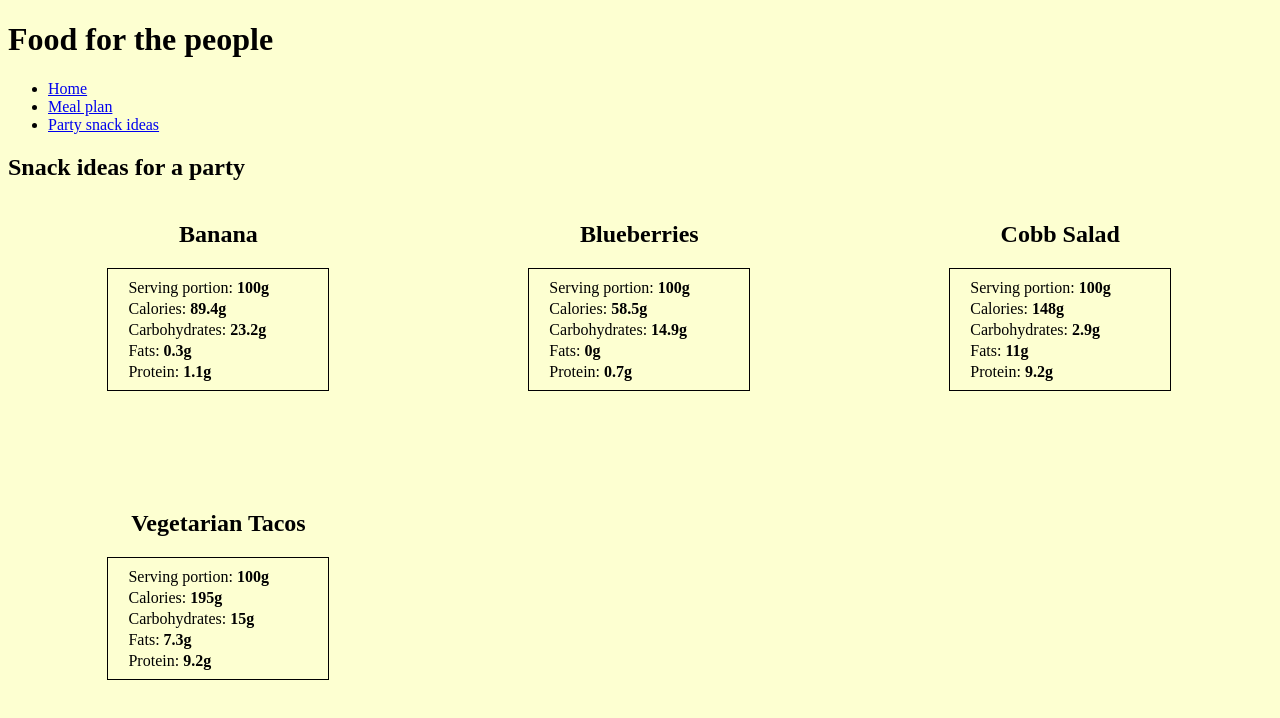
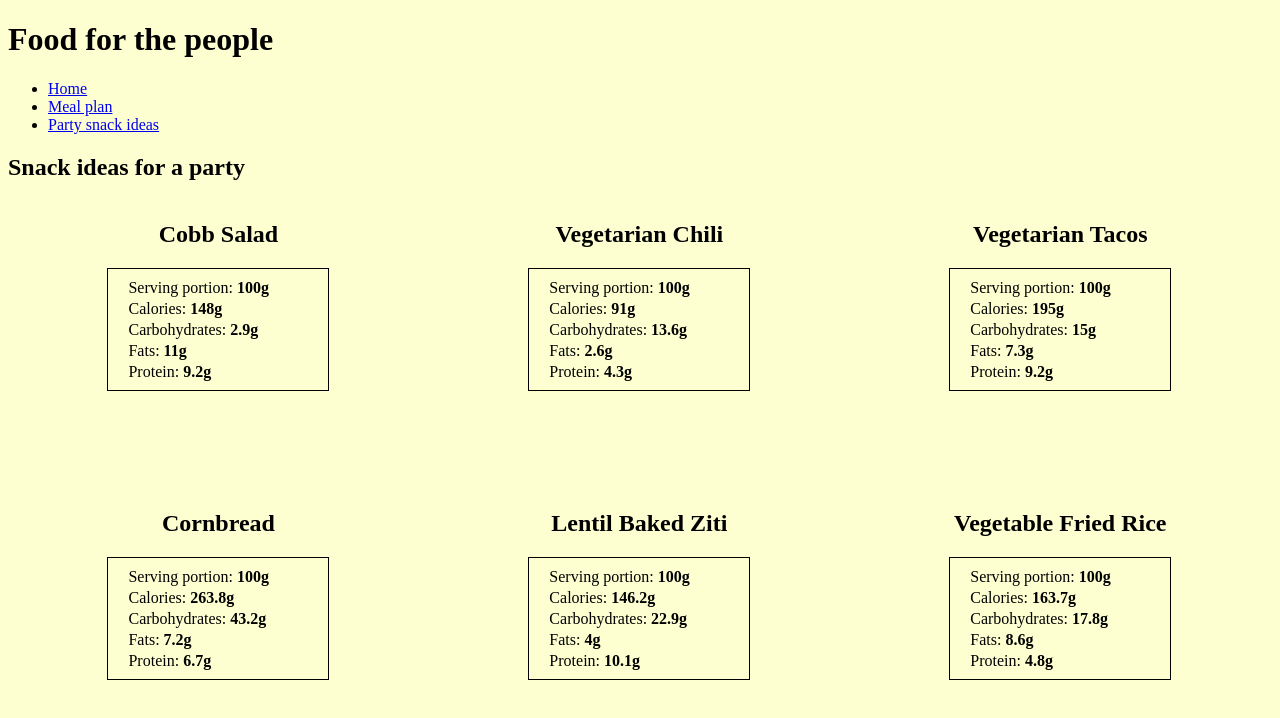
Before and after one commit to ArminasStrolys/react-tietoevry, a React (Create React App) app: page /party-ideas in a window 1280 px wide. Shown: the top 718 px of the page. Built offline with nearby package versions, Linux system fonts and the light colour scheme.

Commit message:
Random generating food for every day

```diff
--- a/src/components/monthlyPlan/MonthlyPlan.jsx
+++ b/src/components/monthlyPlan/MonthlyPlan.jsx
@@ -3,19 +3,18 @@
 import data from "../../data/data.json";
 
 export default function MonthlyPlan() {
-
-  const [getCalories, setGetCalories] = useState("");
-  const getCals = (data) => {
-    setGetCalories(data);
-  };
+  // const [getCalories, setGetCalories] = useState("");
+  // const getCals = (data) => {
+  //   setGetCalories(data);
+  // };
 
   function rndNum(min, max) {
     return Math.floor(Math.random() * (max - min + 1) + min);
   }
 
-  let sum = 0;
-  const weeklyPlan = [];
-  const ids = []
+  // let sum = 0;
+  // const weeklyPlan = [];
+  // const ids = []
 
   // rndNum(0,data.length)
   // console.log(data[0].nutrition.calories)
@@ -25,25 +24,69 @@
   //   console.log(weeklyPlan)
   // }
 
-  while (getCalories > sum) {
-    let x = rndNum(0, data.length - 1)
-    weeklyPlan.push(data[x].nutrition.calories);
-    ids.push(x)
-    sum = Math.round(weeklyPlan.reduce((a, b) => a + b));
-    console.log(weeklyPlan);
-    console.log('sum',sum);
+  // while (getCalories > sum) {
+  //   let x = rndNum(0, data.length - 1)
+  //   weeklyPlan.push(data[x].nutrition.calories);
+  //   ids.push(x)
+  //   sum = Math.round(weeklyPlan.reduce((a, b) => a + b));
+  //   console.log(weeklyPlan);
+  //   console.log('sum',sum);
+  // }
+
+
+  const plan = [];
+  const week = 7;
+  for (let i = 1; i <= week; i++) {
+    while (true) {
+      let x = rndNum(0, data.length - 1);
+      if (Object.values(data[x])[4] === true) {
+        plan.push(Object.values(data[x]));
+        break;
+      } else {
+        continue;
+      }
+    }
+    while (true) {
+      let x = rndNum(0, data.length - 1);
+      if (Object.values(data[x])[7] === true) {
+        plan.push(Object.values(data[x]));
+        break;
+      } else {
+        continue;
+      }
+    }
+    while (true) {
+      let x = rndNum(0, data.length - 1);
+      if (Object.values(data[x])[5] === true) {
+        plan.push(Object.values(data[x]));
+        break;
+      } else {
+        continue;
+      }
+    }
+    while (true) {
+      let x = rndNum(0, data.length - 1);
+      if (Object.values(data[x])[6] === true) {
+        plan.push(Object.values(data[x]));
+        break;
+      } else {
+        continue;
+      }
+    }
   }
 
-  console.log(getCalories);
-  console.log('ids', ids)
+  console.log(plan);
 
   return (
     <div>
-      <Search getCals={getCals} />
+      {/* <Search getCals={getCals} /> */}
+      <Search />
       Generate a meal plan for 1 week
-      <div>
-        {}
-      </div>
+      <div>{}</div>
     </div>
   );
 }
+
+//4 breakfast
+//5 dinner
+//6 supper
--- a/src/components/partyIdeas/PartyIdeas.jsx
+++ b/src/components/partyIdeas/PartyIdeas.jsx
@@ -9,7 +9,7 @@
      {/* filtered from all dishes */}
       {data.map(
         (item) =>
-          item.isSnack === true && (
+          item.partyFood === true && (
             <Dish
               serving={item.servingSize}
               title={item.title}
--- a/src/data/data.json
+++ b/src/data/data.json
@@ -12,7 +12,8 @@
     "isBreakfast": false,
     "isDinner": false,
     "isSupper": false,
-    "isSnack": true
+    "isSnack": true,
+    "partyFood": false
   },
   {
     "id": 2,
@@ -27,7 +28,8 @@
     "isBreakfast": false,
     "isDinner": false,
     "isSupper": false,
-    "isSnack": true
+    "isSnack": true,
+    "partyFood": false
   },
   {
     "id": 3,
@@ -39,10 +41,11 @@
       "protein": 9.2,
       "fats": 11
     },
-    "isBreakfast": true,
-    "isDinner": true,
+    "isBreakfast": false,
+    "isDinner": false,
     "isSupper": true,
-    "isSnack": true
+    "isSnack": false,
+    "partyFood": true
   },
   {
     "id": 4,
@@ -57,7 +60,8 @@
     "isBreakfast": true,
     "isDinner": false,
     "isSupper": false,
-    "isSnack": false
+    "isSnack": false,
+    "partyFood": false
   },
   {
     "id": 5,
@@ -71,8 +75,9 @@
     },
     "isBreakfast": false,
     "isDinner": true,
-    "isSupper": true,
-    "isSnack": false
+    "isSupper": false,
+    "isSnack": false,
+    "partyFood": true
   },
   {
     "id": 6,
@@ -84,10 +89,11 @@
       "protein": 9.2,
       "fats": 7.3
     },
-    "isBreakfast": "false",
-    "isDinner": true,
+    "isBreakfast": false,
+    "isDinner": false,
     "isSupper": true,
-    "isSnack": true
+    "isSnack": false,
+    "partyFood": true
   },
   {
     "id": 7,
@@ -99,9 +105,106 @@
       "protein": 3.8,
       "fats": 1.1
     },
-    "isBreakfast":  false,
+    "isBreakfast": false,
     "isDinner": true,
+    "isSupper": false,
+    "isSnack": false,
+    "partyFood": false
+  },
+  {
+    "id": 8,
+    "title": "cornbread",
+    "servingSize": 100,
+    "nutrition": {
+      "calories": 263.8,
+      "carbs": 43.2,
+      "protein": 6.7,
+      "fats": 7.2
+    },
+    "isBreakfast": true,
+    "isDinner": false,
+    "isSupper": false,
+    "isSnack": false,
+    "partyFood": true
+  },
+  {
+    "id": 9,
+    "title": "kiwi",
+    "servingSize": 100,
+    "nutrition": {
+      "calories": 59.5,
+      "carbs": 14.9,
+      "protein": 1.1,
+      "fats": 0.5
+    },
+    "isBreakfast": false,
+    "isDinner": false,
+    "isSupper": false,
+    "isSnack": true,
+    "partyFood": false
+  },
+  {
+    "id": 10,
+    "title": "orange",
+    "servingSize": 100,
+    "nutrition": {
+      "calories": 50.4,
+      "carbs": 12.4,
+      "protein": 0.9,
+      "fats": 0.1
+    },
+    "isBreakfast": false,
+    "isDinner": false,
+    "isSupper": false,
+    "isSnack": true,
+    "partyFood": false
+  },
+  {
+    "id": 11,
+    "title": "lentil baked ziti",
+    "servingSize": 100,
+    "nutrition": {
+      "calories": 146.2,
+      "carbs": 22.9,
+      "protein": 10.1,
+      "fats": 4
+    },
+    "isBreakfast": true,
+    "isDinner": false,
+    "isSupper": false,
+    "isSnack": false,
+    "partyFood": true
+  },
+  {
+    "id": 12,
+    "title": "baked falafel stew",
+    "servingSize": 100,
+    "nutrition": {
+      "calories": 333.1,
+      "carbs": 32.1,
+      "protein": 13.3,
+      "fats": 17.6
+    },
+    "isBreakfast": false,
+    "isDinner": true,
+    "isSupper": false,
+    "isSnack": false,
+    "partyFood": false
+  },
+  {
+    "id": 13,
+    "title": "vegetable fried rice",
+    "servingSize": 100,
+    "nutrition": {
+      "calories": 163.7,
+      "carbs": 17.8,
+      "protein": 4.8,
+      "fats": 8.6
+    },
+    "isBreakfast": false,
+    "isDinner": false,
     "isSupper": true,
-    "isSnack":  false
+    "isSnack": false,
+    "partyFood": true
   }
 ]
```
